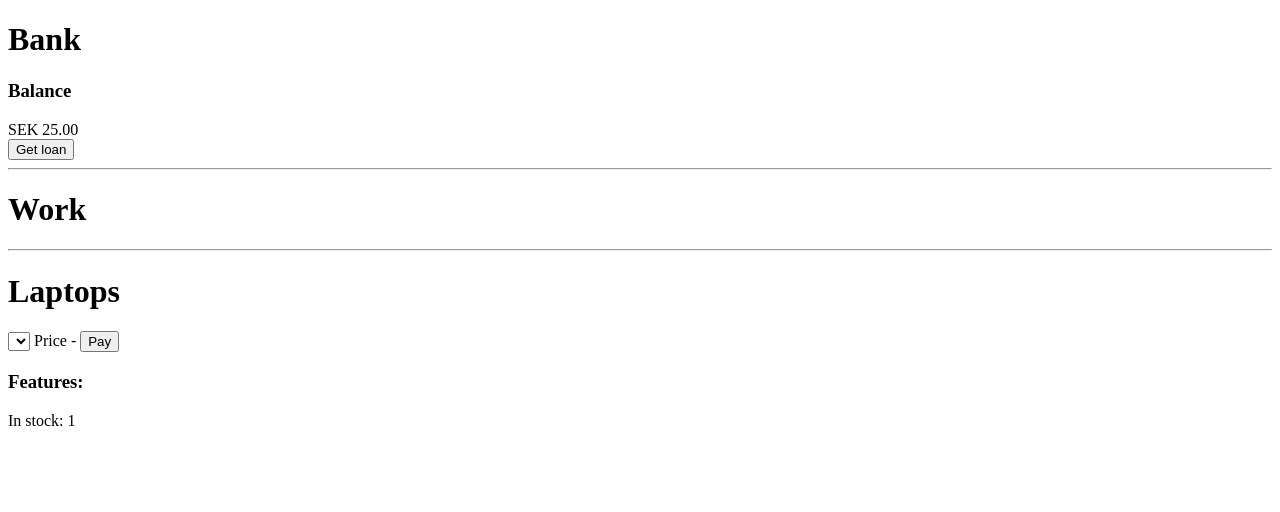
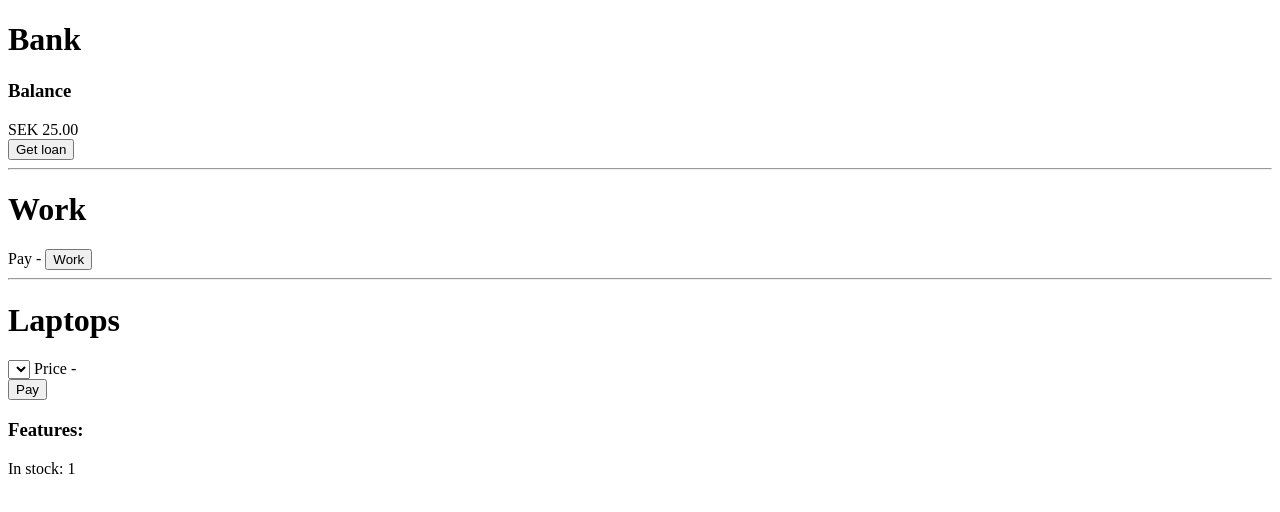
Before and after one commit to Ppaaoo/ComputerStore, a plain HTML site: page index.html in a window 1280 px wide. Drawn offline with Linux system fonts and the light colour scheme; no server answers.

Commit message:
Work elements added

```diff
--- a/index.html
+++ b/index.html
@@ -20,18 +20,27 @@
         <!--Work-->
         <div>
             <h1>Work</h1>
+            <span>Pay -</span>
+            <span id="pay"></span>
+            <button id="workButton";>Work</button>
         </div>
         <hr>
         <!--Laptops-->
         <div>
             <h1>Laptops</h1>
+            <div>
                 <select name="laptops" id="laptops"></select>
                 <span>Price -</span>
                 <span id="price"></span>
+            </div>
             <button id="payButton">Pay</button>
+            <div>
                 <h3>Features:</h3>
                 <ul style="list-style: none" id="features"></ul>
+            </div>
+            <div>
                 <span id="stock">In stock: 1</span>
+            </div>
         </div>
         <script type="text/javascript" src="app.js"></script>
     </body>
```
Lines whose indentation alone changed are shown as unchanged.
